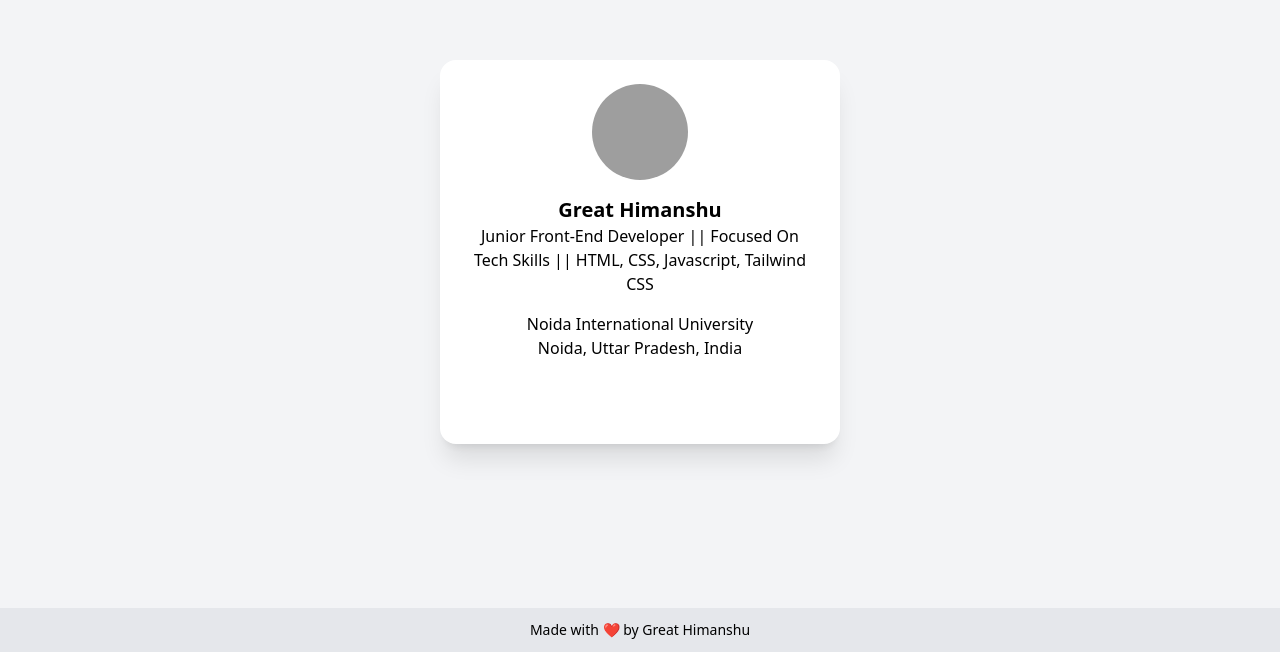
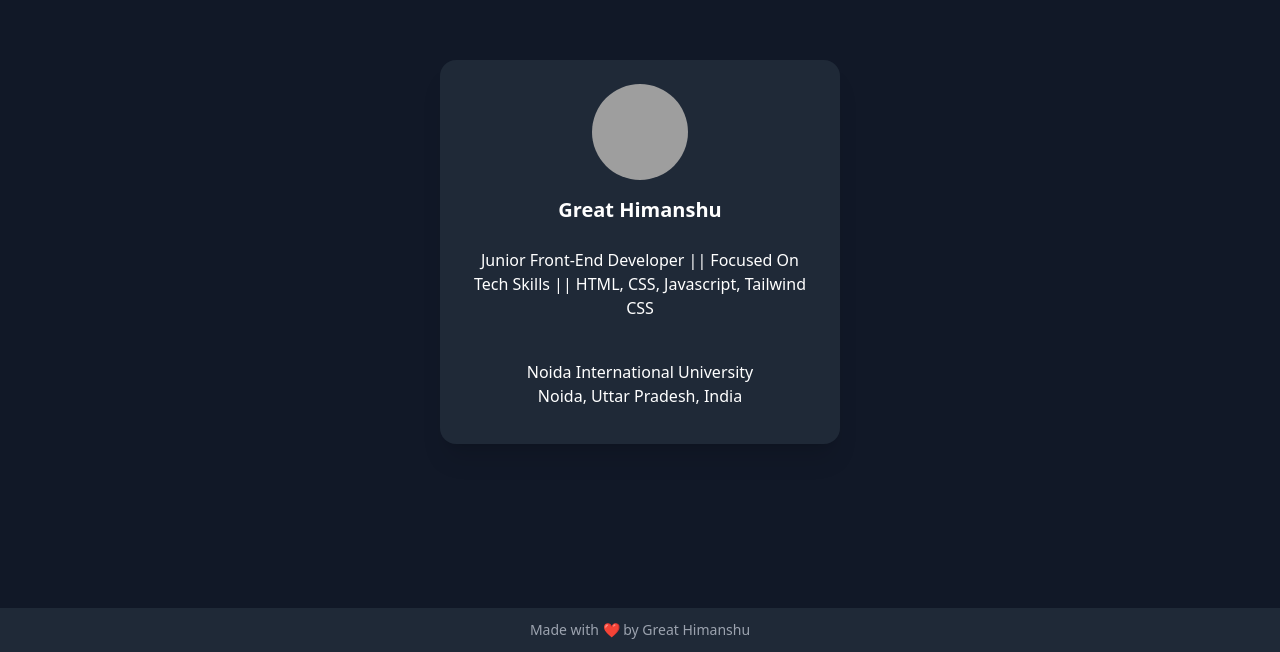
Before and after one commit to HimanshuKumar27/profile-card-project, a plain HTML site: page index.html in a window 1280 px wide. Shown: the part 148-800 px from the top of the page. Drawn offline with Linux system fonts and the light colour scheme; grey boxes are pictures that could not be loaded.

Commit message:
Final dark mode version with working styles 💀🔥

```diff
--- a/index.html
+++ b/index.html
@@ -4,7 +4,7 @@
     <meta charset="UTF-8" />
     <meta name="viewport" content="width=device-width, initial-scale=1.0" />
     <title>Flip Profile Card</title>
-    <link href="output.css" rel="stylesheet" />
+    <link href="dist/output.css" rel="stylesheet" />
     <style>
       .backface-hidden {
         backface-visibility: hidden;
@@ -14,12 +14,12 @@
       body {
         height: 100%;
         margin: 0;
-        overflow: hidden; /* prevent scroll */
+        overflow: hidden;
       }
     </style>
   </head>
-  <body class="relative bg-gray-100">
-    <!-- Flip Card (perfect center) -->
+  <body class="relative bg-gray-900 text-white">
+    <!-- Flip Card -->
     <div
       class="absolute top-1/2 left-1/2 transform -translate-x-1/2 -translate-y-1/2 group [perspective:1000px] w-[400px] h-96"
     >
@@ -28,25 +28,27 @@
       >
         <!-- Front -->
         <div
-          class="absolute w-full h-full backface-hidden bg-white p-6 rounded-2xl shadow-xl text-center"
+          class="absolute w-full h-full backface-hidden bg-gray-800 p-6 rounded-2xl shadow-xl text-center text-white"
         >
           <img
             src="https://th.bing.com/th/id/OIP.LpOzMSzk6zJJSjf3ZZrBygHaHm?w=208&h=214&c=7&r=0&o=5&dpr=1.3&pid=1.7"
             alt="Profile"
             class="w-24 h-24 rounded-full mx-auto mb-4"
           />
-          <h2 class="text-xl font-semibold text-black">Great Himanshu</h2>
+          <h2 class="text-xl font-semibold text-white">Great Himanshu</h2>
+          <br />
           <p class="text-black-500 dark:text-black-300 mb-4">
             Junior Front-End Developer || Focused On Tech Skills || HTML, CSS,
             Javascript, Tailwind CSS
           </p>
+          <br />
           <p>Noida International University</p>
           <p>Noida, Uttar Pradesh, India</p>
         </div>
 
         <!-- Back -->
         <div
-          class="absolute w-full h-full backface-hidden [transform:rotateY(180deg)] bg-white text-black font-semibold p-6 rounded-2xl shadow-xl flex flex-col items-center justify-center"
+          class="absolute w-full h-full backface-hidden [transform:rotateY(180deg)] bg-gray-800 text-white font-semibold p-6 rounded-2xl shadow-xl flex flex-col items-center justify-center"
         >
           <p>
             <a
@@ -61,13 +63,13 @@
             <a
               href="https://www.linkedin.com/in/himanshu-kumar-27z"
               target="_blank"
-              class="text-blue-500 hover:text-blue-700 font-semibold"
+              class="text-blue-400 hover:text-blue-600 font-semibold"
               >LinkedIn</a
             >
             <a
               href="https://github.com/HimanshuKumar27"
               target="_blank"
-              class="text-gray-500 hover:text-gray-700 font-semibold"
+              class="text-gray-400 hover:text-white font-semibold"
               >GitHub</a
             >
           </div>
@@ -76,7 +78,7 @@
     </div>
 
     <footer
-      class="absolute bottom-0 w-full bg-gray-200 text-center py-3 text-sm"
+      class="absolute bottom-0 w-full bg-gray-800 text-gray-400 text-center py-3 text-sm"
     >
       <p>Made with ❤️ by Great Himanshu</p>
     </footer>
```
Also changed, not shown: dist/output.css, 1 other file.
